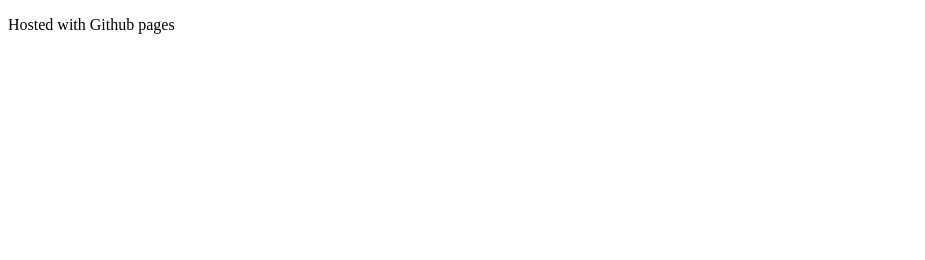
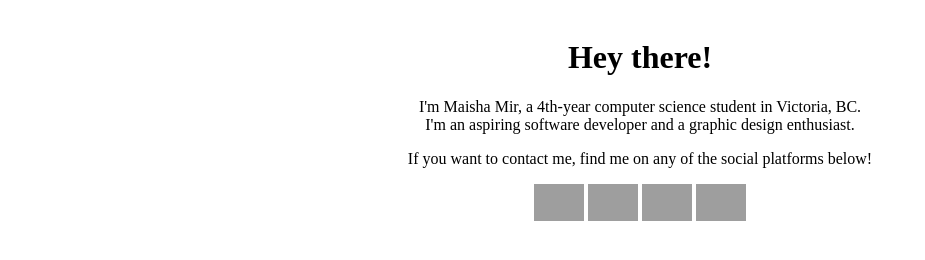
Before and after one commit to maishamir/maishamir.github.io-old, a plain HTML site: page index.html in a window 1280 px wide. Shown: the whole page, without its empty margins (0-925 px from the left). Drawn offline with Linux system fonts and the light colour scheme; grey boxes are pictures that could not be loaded.

Commit message:
Update index.html

```diff
--- a/index.html
+++ b/index.html
@@ -1,10 +1,23 @@
 <!DOCTYPE html>
 <html lang="en">
 <head>
-
-    <title>Index</title>
+    <title>Maisha Mir</title>
+    <link rel="stylesheet" href="maisha.css">
 </head>
 <body>
-    <p>Hosted with Github pages</p>
+
+    <h1>Hey there!</h1>
+    <p> I'm Maisha Mir, a 4th-year computer science student in Victoria, BC. <br> I'm an aspiring
+    software developer and a graphic design enthusiast. </p>
+
+    <p>If you want to contact me, find me on any of the social platforms below!</p>
+    <a href="https://www.linkedin.com/in/maisha-mir-6b894a145/" target="_blank"> <img id="icon" src="https://image.flaticon.com/icons/svg/1384/1384014.svg" alt="linkedin"></a>
+    <a href="https://www.instagram.com/maisha.mir/" target="_blank"><img id="icon" src="https://image.flaticon.com/icons/svg/1384/1384015.svg" alt="instagram"></a>
+    <a href="https://www.facebook.com/maisha.mir.5" target="_blank"><img id="icon" src="https://image.flaticon.com/icons/svg/1384/1384005.svg" alt="facebook"></a>
+    <a href="mailto:maisha.mir2014@gmail.com"><img id="icon" src="https://image.flaticon.com/icons/svg/1782/1782765.svg" alt=""></a>
+
+
+    </div>
+
 </body>
 </html>
```
